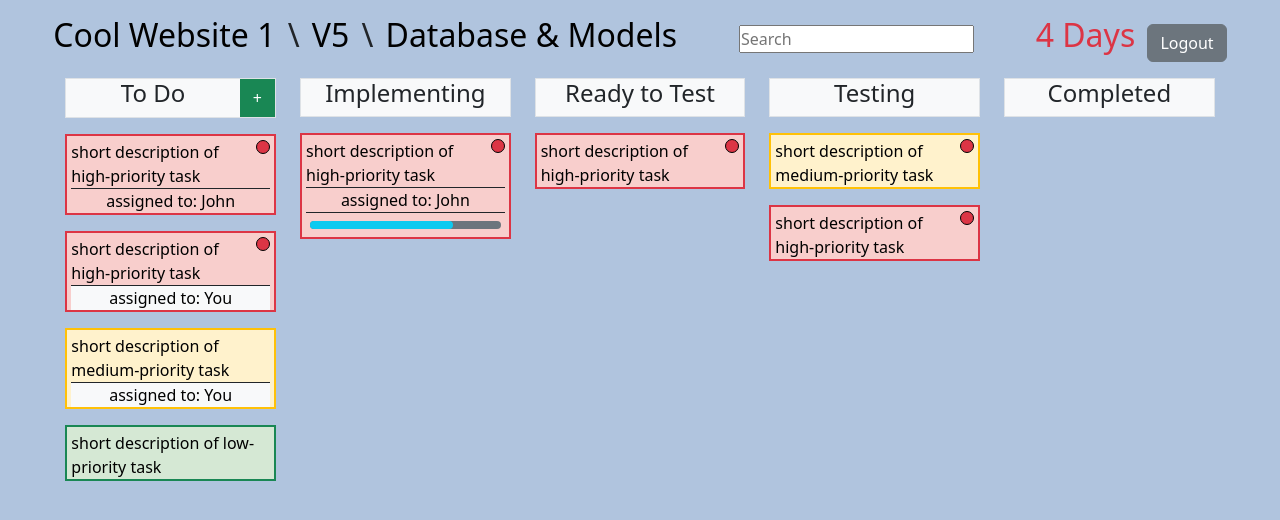
After one commit to Wogrim/Task-Warlord, a Python web app: template flask_app/templates/task_group_view.html in a window 1280 px wide. The commit adds this page. Shown: the top 520 px of the page. Run offline with Jinja, Linux system fonts and the light colour scheme; the template is opened without the code that fills it, so the values that code supplies are empty.

Commit message:
prototype more or less finished

```diff
--- a/flask_app/templates/login_registration.html
+++ b/flask_app/templates/login_registration.html
@@ -20,7 +20,7 @@
 </head>
 
 <body class="bg-theme1">
-    <div class="col-10 mx-auto d-flex justify-content-between py-3">
+    <div class="col-11 mx-auto d-flex justify-content-between py-3">
         <div class="col-5">
             <h2>Registration</h2>
             <!-- register link -->
--- a/flask_app/templates/project_view.html
+++ b/flask_app/templates/project_view.html
@@ -19,7 +19,7 @@
 </head>
 
 <body class="bg-theme1">
-    <div class="col-10 mx-auto d-flex justify-content-between align-items-center py-3">
+    <div class="col-11 mx-auto d-flex justify-content-between align-items-center py-3">
         <ul class="list-inline mb-0">
             <li class="list-inline-item">
                 <!-- current project name -->
@@ -34,7 +34,7 @@
         </ul>
     </div>
 
-    <div class="col-10 mx-auto">
+    <div class="col-11 mx-auto">
         <div class="col-5">
             <form action="#" class="mb-2">
                 <div class="input-group">
--- /dev/null
+++ b/flask_app/templates/task_group_view.html
@@ -0,0 +1,206 @@
+<!DOCTYPE html>
+<html lang="en">
+
+<head>
+    <meta charset="UTF-8">
+    <meta http-equiv="X-UA-Compatible" content="IE=edge">
+    <meta name="viewport" content="width=device-width, initial-scale=1.0">
+    <title>Task Group View</title>
+    <link href="https://cdn.jsdelivr.net/npm/bootstrap@5.2.0/dist/css/bootstrap.min.css" rel="stylesheet"
+        integrity="sha384-gH2yIJqKdNHPEq0n4Mqa/HGKIhSkIHeL5AyhkYV8i59U5AR6csBvApHHNl/vI1Bx" crossorigin="anonymous">
+    <style>
+        * {
+            margin: 0;
+            padding: 0;
+        }
+
+        .max-vh-50 {
+            max-height: 50vh;
+        }
+
+        .bg-theme1 {
+            background-color: lightsteelblue;
+        }
+
+        .bg-lightred {
+            background-color: #f8cecc;
+        }
+
+        .bg-lightyellow {
+            background-color: #fff2cc;
+        }
+
+        .bg-lightgreen {
+            background-color: #d5e8d4;
+        }
+
+        table {
+            width: 100%;
+            table-layout: fixed;
+        }
+
+        td div {
+            height: 10px;
+        }
+
+        th {
+            text-align: center;
+        }
+
+        a {
+            text-decoration: none;
+            color: black;
+        }
+
+        a :hover {
+            color: black;
+        }
+
+        div.rounded-circle.bg-danger {
+            border: 1px solid black;
+            height: 14px;
+            width: 14px;
+            float: right;
+        }
+    </style>
+</head>
+
+<body class="bg-theme1">
+    <div class="col-11 mx-auto d-flex justify-content-between align-items-center py-3">
+        <ul class="list-inline mb-0">
+            <li class="list-inline-item">
+                <!-- current project name -->
+                <a href="#">
+                    <h2>Cool Website 1</h2>
+                </a>
+            </li>
+            <li class="list-inline-item">
+                <h2>\</h2>
+            </li>
+            <li class="list-inline-item">
+                <!-- current version name -->
+                <a href="#">
+                    <h2>V5</h2>
+                </a>
+            </li>
+            <li class="list-inline-item">
+                <h2>\</h2>
+            </li>
+            <li class="list-inline-item">
+                <!-- current task group name -->
+                <a href="#">
+                    <h2>Database & Models</h2>
+                </a>
+            </li>
+        </ul>
+        <div>
+            <input type="text" name="search" id="search" placeholder="Search">
+        </div>
+        <ul class="list-inline mb-0">
+            <li class="list-inline-item">
+                <!-- current task group deadline -->
+                <h2 class="text-danger">4 Days</h2>
+            </li>
+            <li class="list-inline-item">
+                <!-- logout link -->
+                <a href="#" class="btn btn-secondary">Logout</a>
+            </li>
+        </ul>
+    </div>
+
+    <div class="col-11 mx-auto d-flex">
+        <div class="row w-100 gx-4 mx-auto">
+            <div class="col">
+                <div class="bg-light border d-flex p-0">
+                    <h4 class="text-center mx-auto col">To Do
+                        <!-- create new task button -->
+                    </h4>
+                    <a href="#" class="btn btn-success rounded-0 py-auto h-100">+</a>
+                </div>
+                <!-- Actual To Do tasks here -->
+                <a href="#">
+                    <div class="mt-3 border border-2 border-danger bg-lightred px-1 pt-1">
+                        <div class="rounded-circle bg-danger"></div>
+                        short description of high-priority task
+                        <div class="text-center border-top border-dark border-1">assigned to: John</div>
+                    </div>
+                </a>
+                <a href="#">
+                    <div class="mt-3 border border-2 border-danger bg-lightred px-1 pt-1">
+                        <div class="rounded-circle bg-danger"></div>
+                        short description of high-priority task
+                        <div class="text-center border-top border-dark border-1 bg-light mx-n1">assigned to: You</div>
+                    </div>
+                </a>
+                <a href="#">
+                    <div class="mt-3 border border-2 border-warning bg-lightyellow px-1 pt-1">
+                        short description of medium-priority task
+                        <div class="text-center border-top border-dark border-1 bg-light mx-n1">assigned to: You</div>
+                    </div>
+                </a>
+                <a href="#">
+                    <div class="mt-3 border border-2 border-success bg-lightgreen px-1 pt-1">
+                        short description of low-priority task
+                    </div>
+                </a>
+            </div>
+            <div class="col">
+                <div class="bg-light border">
+                    <h4 class="text-center">Implementing</h4>
+                </div>
+                <!-- Actual Implementing tasks here -->
+                <a href="#">
+                    <div class="mt-3 border border-2 border-danger bg-lightred px-1 pt-1">
+                        <div class="rounded-circle bg-danger"></div>
+                        short description of high-priority task
+                        <div class="text-center border-top border-dark border-1">assigned to: John</div>
+                        <div class="border-top border-dark border-1 px-1 py-2">
+                            <div class="bg-secondary rounded-pill" style="height:8px;">
+                                <div class="h-100 bg-info rounded-pill" style="width: 75%"></div>
+                            </div>
+                        </div>
+                    </div>
+                </a>
+            </div>
+            <div class="col">
+                <div class="bg-light border">
+                    <h4 class="text-center">Ready to Test</h4>
+                </div>
+                <!-- Actual Ready to Test tasks here -->
+                <a href="#">
+                    <div class="mt-3 border border-2 border-danger bg-lightred px-1 pt-1">
+                        <div class="rounded-circle bg-danger"></div>
+                        short description of high-priority task
+                    </div>
+                </a>
+
+            </div>
+            <div class="col">
+                <div class="bg-light border">
+                    <h4 class="text-center">Testing</h4>
+                </div>
+                <!-- Actual Testing tasks here -->
+                <a href="#">
+                    <div class="mt-3 border border-2 border-warning bg-lightyellow px-1 pt-1">
+                        <div class="rounded-circle bg-danger"></div>
+                        short description of medium-priority task
+                    </div>
+                </a>
+                <a href="#">
+                    <div class="mt-3 border border-2 border-danger bg-lightred px-1 pt-1">
+                        <div class="rounded-circle bg-danger"></div>
+                        short description of high-priority task
+                    </div>
+                </a>
+            </div>
+            <div class="col">
+                <div class="bg-light border">
+                    <h4 class="text-center">Completed</h4>
+                </div>
+                <!-- Actual Completed Tasks here -->
+            </div>
+        </div>
+    </div>
+</body>
+
+</html>
--- a/flask_app/templates/version_view.html
+++ b/flask_app/templates/version_view.html
@@ -33,7 +33,7 @@
 </head>
 
 <body class="bg-theme1">
-    <div class="col-10 mx-auto d-flex justify-content-between align-items-center py-3">
+    <div class="col-11 mx-auto d-flex justify-content-between align-items-center py-3">
         <ul class="list-inline mb-0">
             <li class="list-inline-item">
                 <!-- current project name -->
@@ -51,6 +51,7 @@
                 </a>
             </li>
             <li class="list-inline-item">
+                <!-- create new task group button -->
                 <a href="#" class="btn btn-success">+</a>
             </li>
         </ul>
@@ -68,7 +69,7 @@
         </ul>
     </div>
 
-    <div class="col-10 mx-auto">
+    <div class="col-11 mx-auto">
         <table class="table table-light">
             <thead>
                 <tr>
--- a/flask_app/templates/your_projects.html
+++ b/flask_app/templates/your_projects.html
@@ -19,7 +19,7 @@
 </head>
 
 <body class="bg-theme1">
-    <div class="col-10 mx-auto d-flex justify-content-between align-items-center py-3">
+    <div class="col-11 mx-auto d-flex justify-content-between align-items-center py-3">
         <ul class="list-inline mb-0">
             <li class="list-inline-item">
                 <h2>Your Projects</h2>
@@ -33,7 +33,7 @@
         </ul>
     </div>
 
-    <div class="col-10 mx-auto">
+    <div class="col-11 mx-auto">
         <div class="col-5">
             <a href="#" class="btn btn-success w-100 mb-2">+</a>
             <div class="list-group max-vh-50 overflow-auto text-center">
```
Also changed, not shown: flask_app/templates/task_view.html (added, +163 -0 lines).
